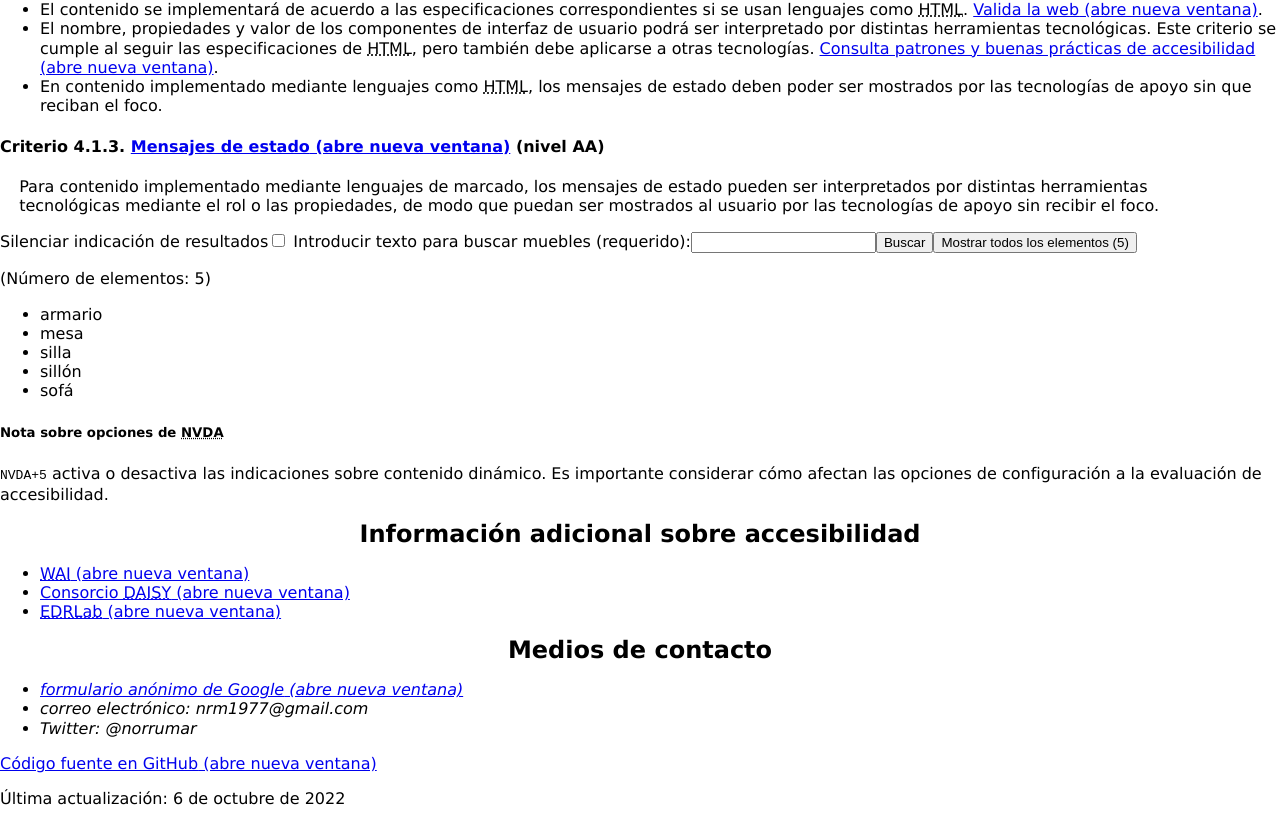
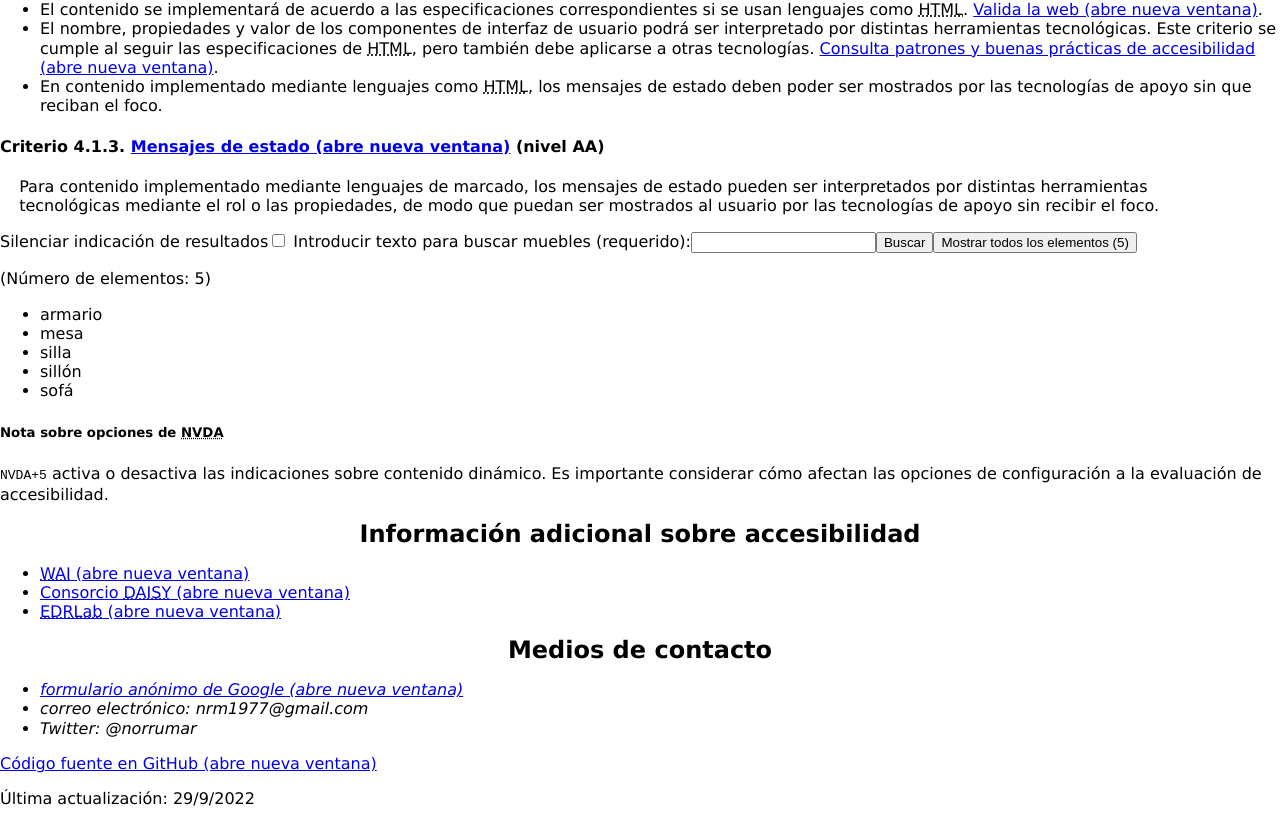
Before and after one commit to nvdaes/weba11y, a React (Create React App) app: page / in a window 1280 px wide. Shown: the part 10963-11787 px from the top of the page. Built offline with nearby package versions, Linux system fonts and the light colour scheme.

Commit message:
Add last update

```diff
--- a/src/components/landmarks/footer.js
+++ b/src/components/landmarks/footer.js
@@ -1,4 +1,5 @@
 import ExternalLink from '../single/externalLink';
+import LastUpdate from '../single/lastUpdate';
 
 const Footer = () => {
 	return (
@@ -15,7 +16,7 @@ const Footer = () => {
 		</address>
 		</section>
 		<p><ExternalLink href="https://github.com/nvdaes/weba11y/" contents="Código fuente en GitHub" /></p>
-		<p>Última actualización: <time dateTime="2022-10-06">6 de octubre de 2022</time></p>
+		<LastUpdate />
 		</footer>
 		</>
 	);
--- /dev/null
+++ b/src/components/single/lastUpdate.js
@@ -0,0 +1,13 @@
+const LastUpdate = () => {
+	const date = new Date(document.lastModified);
+	const year = date.getFullYear();
+	const month = date.getMonth() + 1;
+	const day = date.getDate();
+	return (
+		<>
+		<p><time datetime={`${year}-${month}-${day}`}>Última actualización: {day}/{month}/{year}</time></p>
+		</>
+	)
+}
+
+export default LastUpdate;
```
